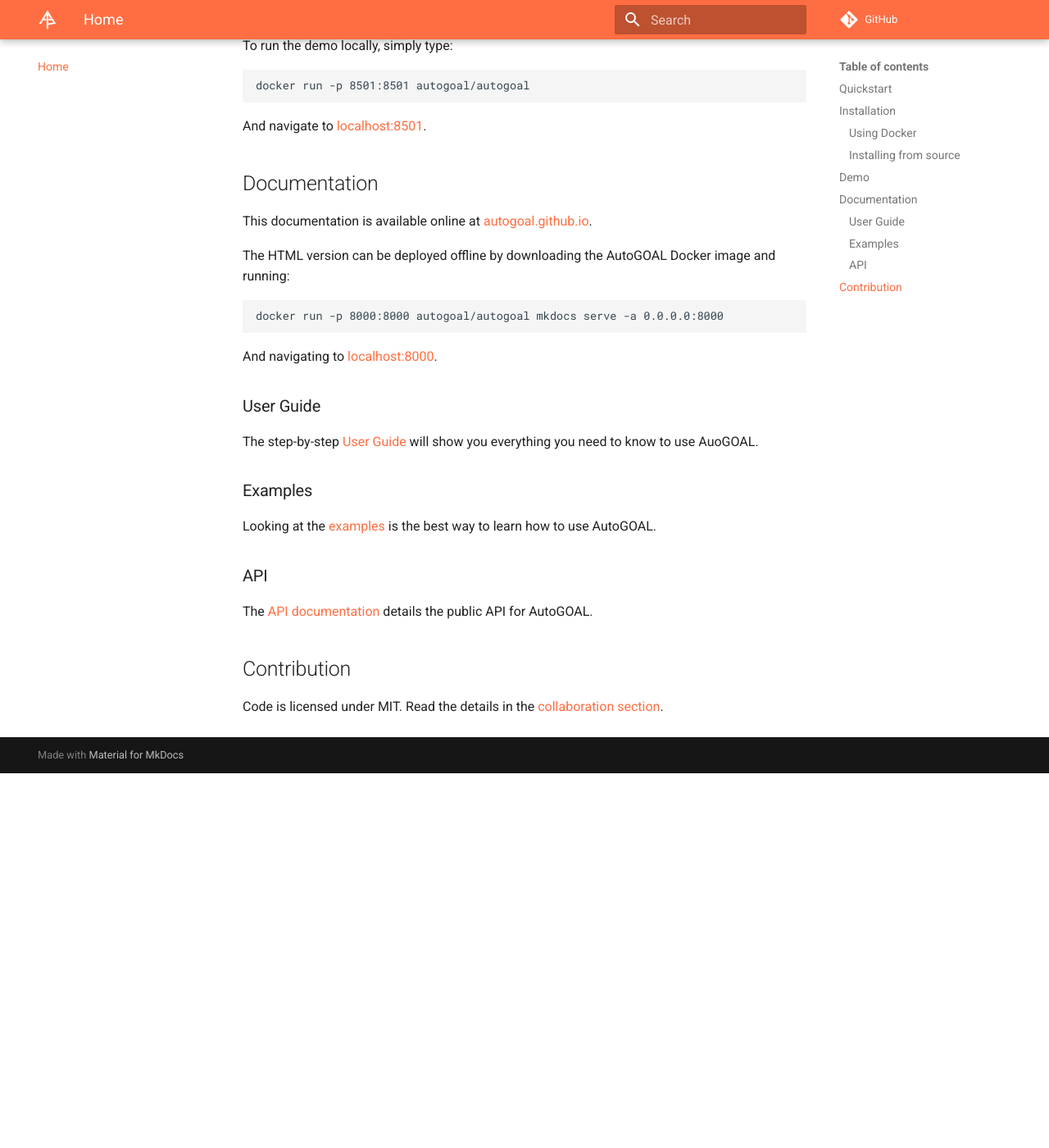
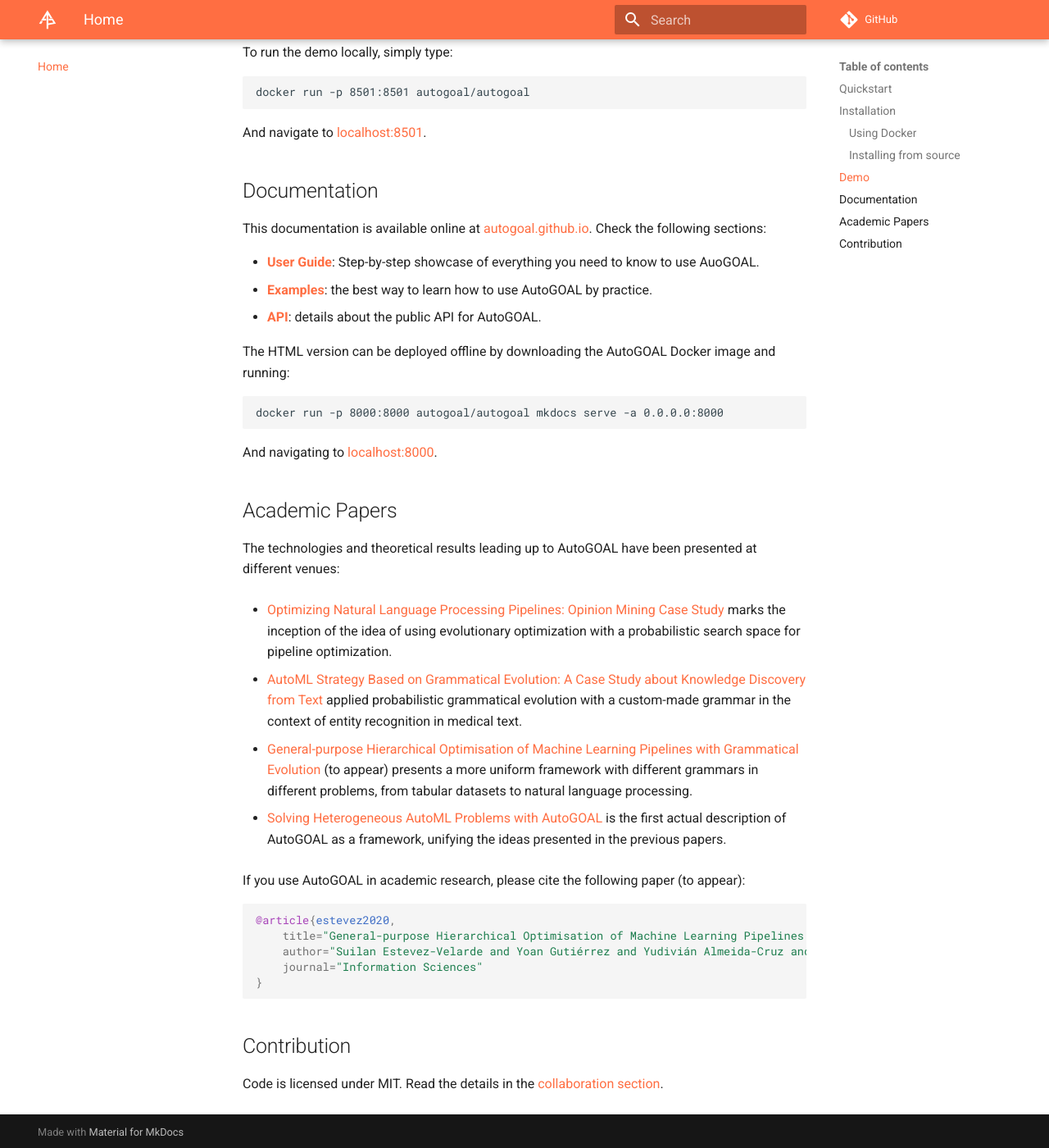
Before and after one commit to autogoal/autogoal, an MkDocs documentation site: the page built from docs/index.md, in a window 1280 px wide and 1400 px high, scrolled down 2122 px. Shown: the whole window at 82% size. Built offline with MkDocs 1.6.1 and Material for MkDocs 9.7.7, drawn with Linux system fonts in a browser that asks for light colours; comment, search, counter and statistics services are not loaded; before the commit the page ends 3065 px from its top, so only the background shows below that; some of the changed text lies outside the part shown.

````diff
--- a/docs/index.md
+++ b/docs/index.md
@@ -1,6 +1,6 @@
-![AutoGOAL Logo](autogoal-banner.png)
+![AutoGOAL Logo](docs/autogoal-banner.png)
 
-<img alt="PyPI" src="https://img.shields.io/pypi/v/autogoal"> <img alt="PyPI - Python Version" src="https://img.shields.io/pypi/pyversions/autogoal"> <img alt="PyPI - License" src="https://img.shields.io/pypi/l/autogoal"> <img alt="Docker Image Size (tag)" src="https://img.shields.io/docker/image-size/autogoal/autogoal/latest">
+<img alt="PyPI" src="https://img.shields.io/pypi/v/autogoal"> <img alt="PyPI - Python Version" src="https://img.shields.io/pypi/pyversions/autogoal"> <img alt="PyPI - License" src="https://img.shields.io/pypi/l/autogoal"> <img alt="Twitter Follow" src="https://img.shields.io/twitter/follow/auto_goal?label=Follow%20us%20in%20Twitter%21&style=social">
 
 # AutoGOAL
 
@@ -16,7 +16,7 @@ AutoGOAL is first and foremost a framework for Automatic Machine Learning.
 As such, it comes pre-packaged with hundreds of low-level machine learning
 algorithms that can be automatically assembled into pipelines for different problems.
 
-The core of this functionality lies in the [`AutoML`](./api/autogoal.ml#automl) class.
+The core of this functionality lies in the [`AutoML`](https://autogoal.github.io/api/autogoal.ml#automl) class.
 
 To illustrate the simplicity of its use we will load a dataset and run an automatic classifier in it.
 
@@ -30,7 +30,7 @@ automl.fit(X, y)
 ```
 
 Sensible defaults are defined for each of the many parameters of `AutoML`.
-Make sure to [read the documentation](./guide/) for more information on the parameters.
+Make sure to [read the documentation](https://autogoal.github.io/guide/) for more information on the parameters.
 
 ## Installation
 
@@ -42,17 +42,22 @@ However, `autogoal` comes with a bunch of optional dependencies. You can install
 
     pip install autogoal[all]
 
-To fine-pick which dependencies you want, read the [dependencies section](./dependencies/).
+To fine-pick which dependencies you want, read the [dependencies section](https://autogoal.github.io/dependencies/).
 
 ### Using Docker
 
-The easiest way to get AutoGOAL up and running with all the dependencies to pull the development Docker image, which is somewhat big (~4.8 GB):
+The easiest way to get AutoGOAL up and running with all the dependencies to pull the development Docker image, which is somewhat big:
 
     docker pull autogoal/autogoal
 
 If you want GPU support, pull this image instead:
 
     docker pull autogoal/autogoal:gpu
+
+|  |  |
+|--|--|
+**CPU image** | [<img alt="Docker Image Size (CPU)" src="https://img.shields.io/docker/image-size/autogoal/autogoal/latest">](https://hub.docker.com/r/autogoal/autogoal)
+|**GPU image:** | [<img alt="Docker Image Size (GPU)" src="https://img.shields.io/docker/image-size/autogoal/autogoal/gpu">](https://hub.docker.com/r/autogoal/autogoal)
 
 Instructions for setting up Docker are available [here](https://www.docker.com/get-started).
 
@@ -70,7 +75,7 @@ Alternatively, you can install on a bare Python virtual environment, using [Poet
 
 ## Demo
 
-An online demo app is available at [autogoal.github.io/demo](./demo).
+An online demo app is available at [autogoal.github.io/demo](https://autogoal.github.io/demo).
 This app showcases the main features of AutoGOAL in interactive case studies.
 
 To run the demo locally, simply type:
@@ -81,7 +86,11 @@ And navigate to [localhost:8501](http://localhost:8501).
 
 ## Documentation
 
-This documentation is available online at [autogoal.github.io](https://autogoal.github.io).
+This documentation is available online at [autogoal.github.io](https://autogoal.github.io). Check the following sections:
+
+- [**User Guide**](https://autogoal.github.io/guide/): Step-by-step showcase of everything you need to know to use AuoGOAL.
+- [**Examples**](https://autogoal.github.io/examples/): the best way to learn how to use AutoGOAL by practice.
+- [**API**](https://autogoal.github.io/api/autogoal): details about the public API for AutoGOAL.
 
 The HTML version can be deployed offline by downloading the AutoGOAL Docker image and running:
 
@@ -89,18 +98,28 @@ The HTML version can be deployed offline by downloading the AutoGOAL Docker imag
 
 And navigating to [localhost:8000](http://localhost:8000).
 
-### User Guide
+## Academic Papers
 
-The step-by-step [User Guide](./guide/) will show you everything you need to know to use AuoGOAL.
+The technologies and theoretical results leading up to AutoGOAL have been presented at different venues:
 
-### Examples
+- [Optimizing Natural Language Processing Pipelines: Opinion Mining Case Study](https://link.springer.com/chapter/10.1007/978-3-030-33904-3_15) marks the inception of the idea of using evolutionary optimization with a probabilistic search space for pipeline optimization.
 
-Looking at the [examples](./examples/) is the best way to learn how to use AutoGOAL.
+- [AutoML Strategy Based on Grammatical Evolution: A Case Study about Knowledge Discovery from Text](https://www.aclweb.org/anthology/P19-1428/) applied probabilistic grammatical evolution with a custom-made grammar in the context of entity recognition in medical text.
 
-### API
+- [General-purpose Hierarchical Optimisation of Machine Learning Pipelines with Grammatical Evolution]() (to appear) presents a more uniform framework with different grammars in different problems, from tabular datasets to natural language processing.
 
-The [API documentation](./api/autogoal) details the public API for AutoGOAL.
+- [Solving Heterogeneous AutoML Problems with AutoGOAL](https://www.automl.org/wp-content/uploads/2020/07/AutoML_2020_paper_20.pdf) is the first actual description of AutoGOAL as a framework, unifying the ideas presented in the previous papers.
+
+If you use AutoGOAL in academic research, please cite the following paper (to appear):
+
+```bibtex
+@article{estevez2020,
+    title="General-purpose Hierarchical Optimisation of Machine Learning Pipelines with Grammatical Evolution",
+    author="Suilan Estevez-Velarde and Yoan Gutiérrez and Yudivián Almeida-Cruz and Andrés Montoyo",
+    journal="Information Sciences"
+}
+```
 
 ## Contribution
 
-Code is licensed under MIT. Read the details in the [collaboration section](./contributing).
+Code is licensed under MIT. Read the details in the [collaboration section](https://autogoal.github.io/contributing).
````
Also changed, not shown: Readme.md (+28 -9 lines), docs/api/autogoal.grammar.Block.md (+2 -2 lines), docs/api/autogoal.grammar.Epsilon.md (+2 -2 lines), docs/api/autogoal.grammar.Path.md (+2 -2 lines).
